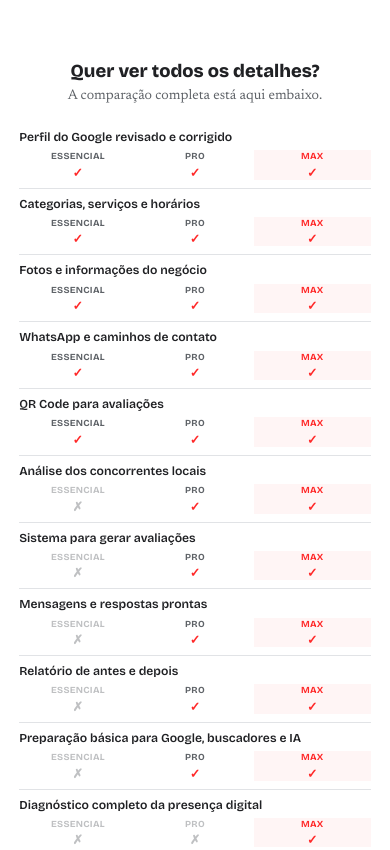
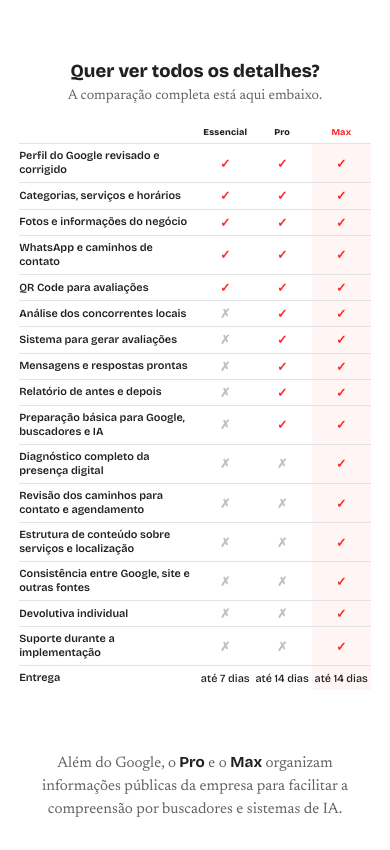
Before and after one commit to krislopes/Proposta, a plain HTML site: page index.html in a window 390 px wide. Shown: the part 2142-2992 px from the top of the page. Drawn offline with nearby package versions, Linux system fonts and the light colour scheme.

Commit message:
Add files via upload

```diff
--- a/index.html
+++ b/index.html
@@ -213,33 +213,22 @@ table.compare .tick{color:var(--mark);font-weight:800}
 table.compare .cross{color:var(--muted);opacity:.4;font-weight:700}
 table.compare tr:last-child td{border-bottom:none}
 
-/* mobile: stack each feature so all 3 plans stay visible, no side-scroll */
+/* mobile: same 3 columns side by side, just smaller and tighter */
 @media(max-width:640px){
   .compare-scroll{overflow-x:visible}
-  table.compare{min-width:0;width:100%}
-  table.compare thead{
-    position:absolute;width:1px;height:1px;overflow:hidden;clip:rect(0,0,0,0);white-space:nowrap;
+  table.compare{min-width:0;width:100%;font-size:.68rem}
+  table.compare th, table.compare td{
+    padding:.32rem .18rem;
   }
-  table.compare tbody, table.compare tr{display:block;width:100%}
-  table.compare tr{
-    display:flex;flex-wrap:wrap;align-items:center;
-    padding:.5rem 0;border-bottom:1px solid var(--panel-line);
+  table.compare thead th{
+    font-size:.56rem;padding-bottom:.4rem;letter-spacing:.02em;
   }
-  table.compare tr:last-child{border-bottom:none}
-  table.compare td{border-bottom:none;padding:0}
-  table.compare td:first-child{
-    flex:1 0 100%;text-align:left;padding:0 0 .4rem;font-size:.76rem;
+  table.compare td:first-child, table.compare th:first-child{
+    font-size:.68rem;line-height:1.28;padding-right:.3rem;
   }
-  table.compare td:not(:first-child){
-    flex:1;width:auto;white-space:normal;
-    display:flex;flex-direction:column;align-items:center;gap:.15rem;
+  table.compare .tick, table.compare .cross{
     font-size:.78rem;
   }
-  table.compare td:not(:first-child)::before{
-    content:attr(data-label);font-size:.58rem;font-weight:700;color:var(--muted);
-    text-transform:uppercase;letter-spacing:.03em;
-  }
-  table.compare td.is-max::before{color:var(--mark)}
 }
 
 /* google + ia one-liner */
```
